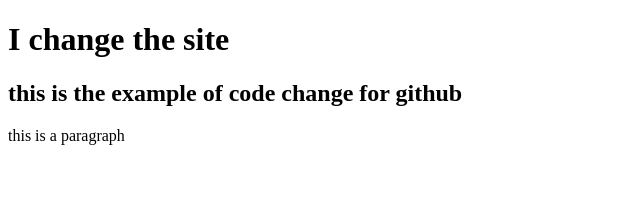
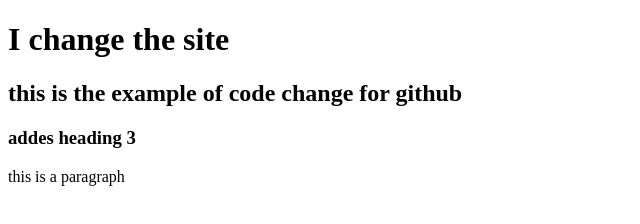
Before and after one commit to siambd/first-website, a plain HTML site: page index.html in a window 1280 px wide. Shown: the whole page, without its empty margins (0-640 px from the left). Drawn offline with Linux system fonts and the light colour scheme.

Commit message:
added heading 3

```diff
--- a/index.html
+++ b/index.html
@@ -9,6 +9,7 @@
 <body>
     <H1>I change the site </H1>
     <h2>this is the example of code change for github</h2>
+    <h3>addes heading 3</h3>
     <p>this is a paragraph</p>
 </body>
 </html>
```
